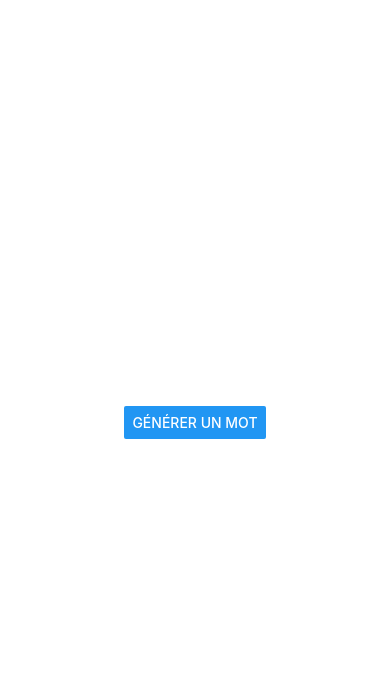
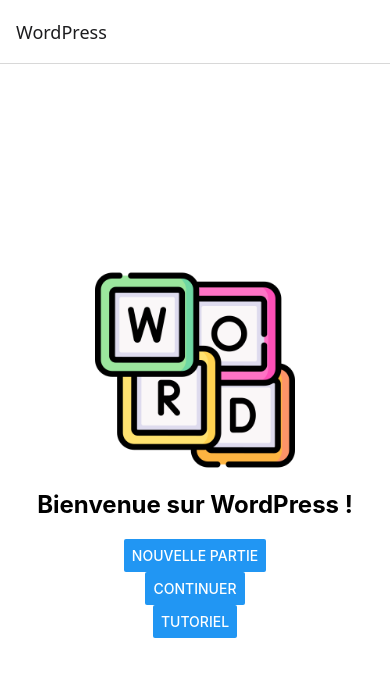
Before and after one commit to katiakaci/WordSurgery, a React Native app: screen / in a window 390 px wide. Shown: the top 676 px of the page. Built offline with nearby package versions, Linux system fonts and the light colour scheme; no server answers.

Commit message:
menu début

```diff
--- a/App.js
+++ b/App.js
@@ -1,7 +1,41 @@
 import { StatusBar } from 'expo-status-bar';
-import { StyleSheet, Text, View, Image } from 'react-native';
+import { StyleSheet, Text, View, Button, Image } from 'react-native';
 import { useState, useEffect } from 'react';
 import RandomWord from './RandomWord';
+import { NavigationContainer } from '@react-navigation/native';
+import { createStackNavigator } from '@react-navigation/stack';
+
+const Stack = createStackNavigator();
+
+function WelcomeScreen({ navigation }) {
+  return (
+    <View style={styles.container}>
+      <Image source={require('./assets/app_icon.png')} style={styles.image} />
+      <Text style={styles.title}>Bienvenue sur WordPress !</Text>
+      <Button title="Nouvelle partie" onPress={() => navigation.navigate('Game')} />
+      <Button title="Continuer" onPress={() => navigation.navigate('Game')} />
+      <Button title="Tutoriel" onPress={() => navigation.navigate('Tutoriel')} />
+    </View>
+  );
+}
+
+function GameScreen() {
+  return (
+    <View style={styles.container}>
+      <RandomWord />
+      <StatusBar style="auto" />
+    </View>
+  );
+}
+
+function TutorielScreen() {
+  return (
+    <View style={styles.container}>
+      <Text>Pour jouer, il faut bkabakbkabkaa</Text>
+      <StatusBar style="auto" />
+    </View>
+  );
+}
 
 export default function App() {
   const [showWelcome, setShowWelcome] = useState(true);
@@ -12,20 +46,23 @@
     }, 3000);
   }, []);
 
+  if (showWelcome) {
+    return (
+      <View style={styles.container}>
+        <Image source={require('./assets/app_icon.png')} style={styles.image} />
+        <Text style={styles.title}>Accueil</Text>
+      </View>
+    );
+  }
+
   return (
-    <View style={styles.container}>
-      {showWelcome ? (
-        <View style={styles.welcomeContainer}>
-          <Image source={require('./assets/app_icon.png')} style={styles.image} />
-          <Text style={styles.title}>WordPress</Text>
-        </View>
-      ) : (
-        <>
-          <RandomWord />
-          <StatusBar style="auto" />
-        </>
-      )}
-    </View>
+    <NavigationContainer>
+      <Stack.Navigator>
+        <Stack.Screen name="WordPress" component={WelcomeScreen} />
+        <Stack.Screen name="Game" component={GameScreen} />
+        <Stack.Screen name="Tutoriel" component={TutorielScreen} />
+      </Stack.Navigator>
+    </NavigationContainer>
   );
 }
 
@@ -36,11 +73,6 @@
     alignItems: 'center',
     justifyContent: 'center',
   },
-  welcomeContainer: {
-    flex: 1,
-    justifyContent: 'center',
-    alignItems: 'center',
-  },
   image: {
     width: 200,
     height: 200,
@@ -49,5 +81,11 @@
   title: {
     fontSize: 24,
     fontWeight: 'bold',
+    marginBottom: 20,
+  },
+  link: {
+    fontSize: 18,
+    color: 'blue',
+    marginTop: 20,
   },
 });
--- a/index.js
+++ b/index.js
@@ -1,5 +1,5 @@
 import { registerRootComponent } from 'expo';
-
+import 'react-native-gesture-handler';
 import App from './App';
 
 // registerRootComponent calls AppRegistry.registerComponent('main', () => App);
```
Also changed, not shown: package.json (+10 -3 lines), 1 other file (tests, documents, lock files or other folders).
